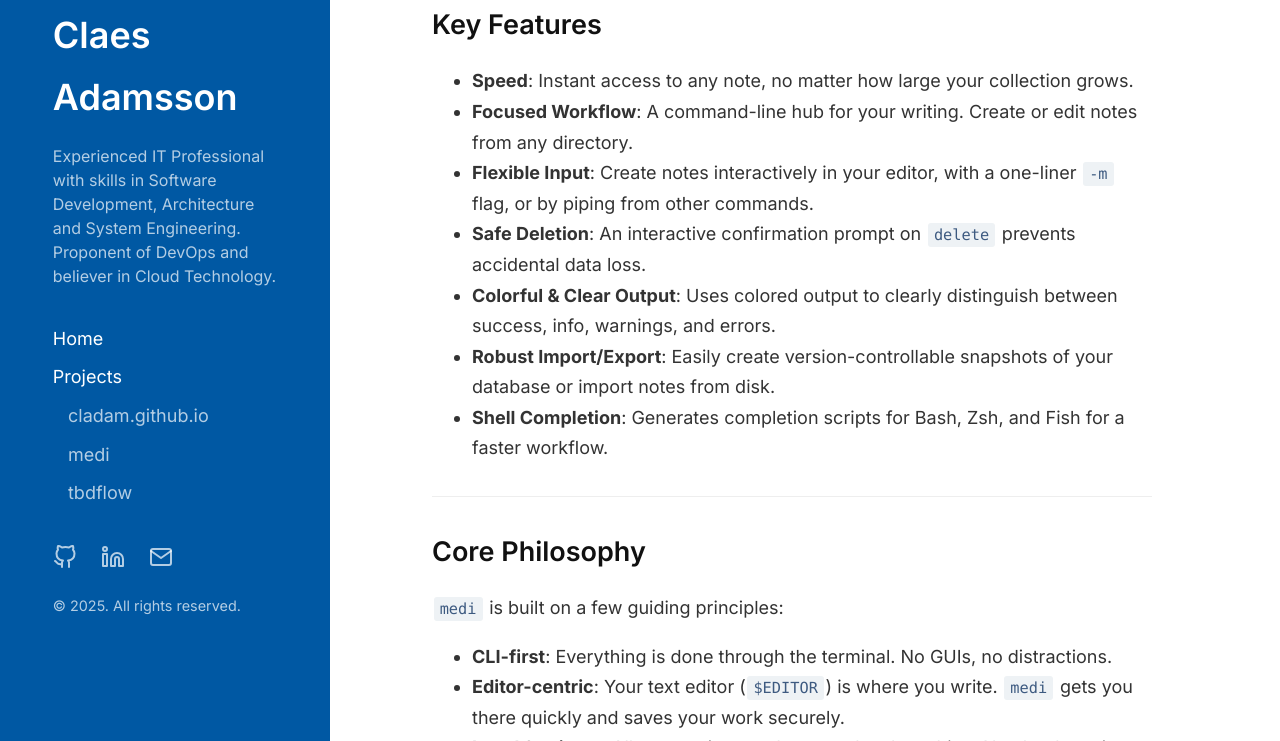
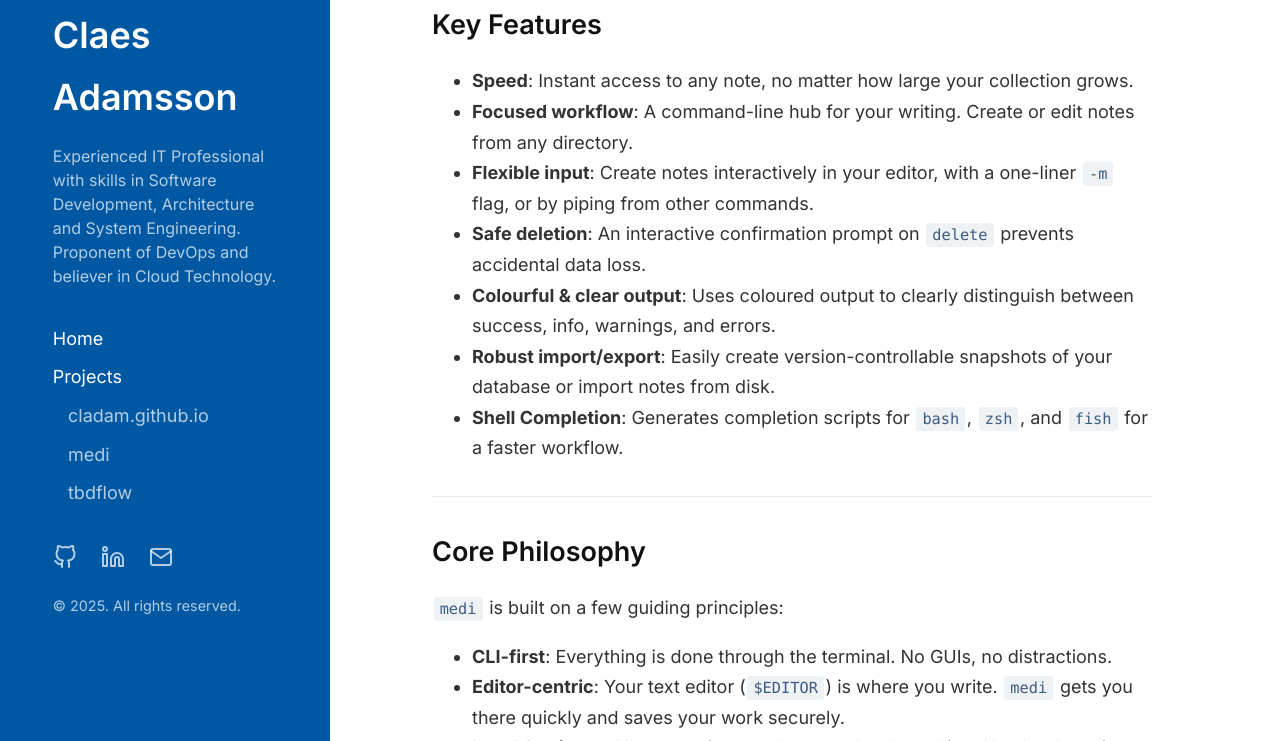
Before and after one commit to cladam/cladam.github.io, a Jekyll site: the page built from _projects/medi.md, in a window 1280 px wide and 900 px high, scrolled down 432 px, cut to the strip 159-900 px from the top of the window. Built offline with Jekyll 4.4.1, drawn with Linux system fonts in a browser that asks for light colours.

Commit message:
fix(project): update project medi

```diff
--- a/_projects/medi.md
+++ b/_projects/medi.md
@@ -3,7 +3,6 @@ layout: project
 title: "medi"
 tagline: "A speedy CLI driven Markdown manager"
 ---
-
 
 ### Overview
 
@@ -16,12 +15,12 @@ A fast, editor-centric, command-line notes manager built in Rust.
 ## Key Features
 
   * **Speed**: Instant access to any note, no matter how large your collection grows.
-  * **Focused Workflow**: A command-line hub for your writing. Create or edit notes from any directory.
-  * **Flexible Input**: Create notes interactively in your editor, with a one-liner `-m` flag, or by piping from other commands.
-  * **Safe Deletion**: An interactive confirmation prompt on `delete` prevents accidental data loss.
-  * **Colorful & Clear Output**: Uses colored output to clearly distinguish between success, info, warnings, and errors.
-  * **Robust Import/Export**: Easily create version-controllable snapshots of your database or import notes from disk.
-  * **Shell Completion**: Generates completion scripts for Bash, Zsh, and Fish for a faster workflow.
+  * **Focused workflow**: A command-line hub for your writing. Create or edit notes from any directory.
+  * **Flexible input**: Create notes interactively in your editor, with a one-liner `-m` flag, or by piping from other commands.
+  * **Safe deletion**: An interactive confirmation prompt on `delete` prevents accidental data loss.
+  * **Colourful & clear output**: Uses coloured output to clearly distinguish between success, info, warnings, and errors.
+  * **Robust import/export**: Easily create version-controllable snapshots of your database or import notes from disk.
+  * **Shell Completion**: Generates completion scripts for `bash`, `zsh`, and `fish` for a faster workflow.
 
 -----
 
```
